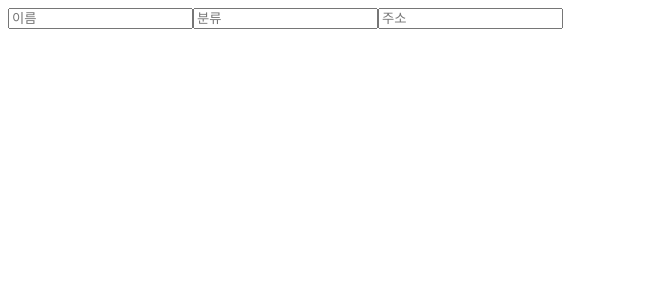
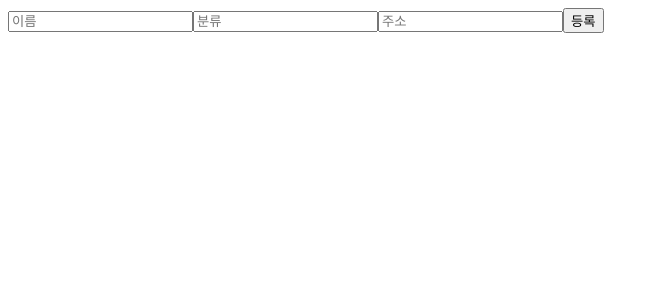
Before and after one commit to CodeSoom/react-week4-assignment-2, a React app: page / in a window 1280 px wide. Shown: the top 300 px of the page, without its empty margins (0-659 px from the left). Built offline with nearby package versions, Linux system fonts and the light colour scheme.

Commit message:
[green] App 컴포넌트를 구현한다

```diff
--- a/src/App.jsx
+++ b/src/App.jsx
@@ -47,6 +47,7 @@ export default function App() {
           value={address}
           onChange={handleChangeInput}
         />
+        <button type="submit">등록</button>
       </form>
     </div>
   );
```
